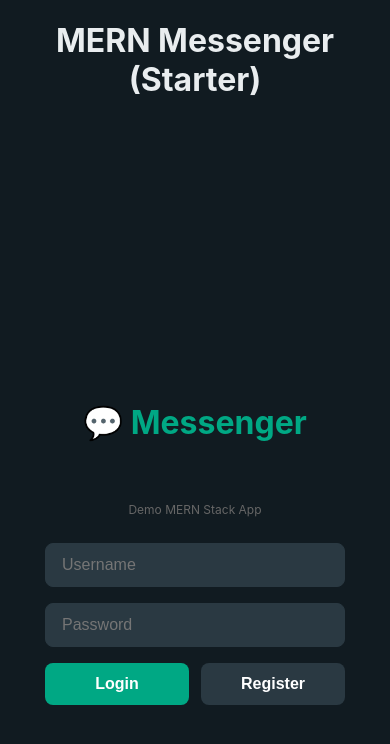
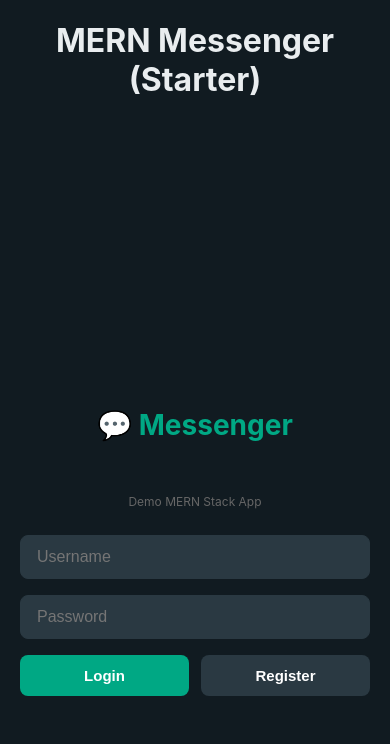
Before and after one commit to denisgerad/mern-messenger-starter, a React (Vite) app in the folder frontend/: page / in a window 390 px wide. Shown: the top 744 px of the page. Built offline with nearby package versions, Linux system fonts and the light colour scheme; no server answers.

Commit message:
modified for mobile and online status

```diff
--- a/frontend/src/components/ChatList.jsx
+++ b/frontend/src/components/ChatList.jsx
@@ -3,21 +3,27 @@ import Avatar from './Avatar'
 import { getFirstName } from '../utils/avatar'
 
 // Minimal chat list showing online users (from socket) with a demo fallback
-export default function ChatList({ onSelect, onlineUsers = [], selectedUser }){
+export default function ChatList({ onSelect, onlineUsers = [], selectedUser, currentUserId }){
 	const demo = [
 		{ id: 'conv:1', name: 'Alice' },
 		{ id: 'conv:2', name: 'Bob' }
 	]
 
+	// Filter out current user from online users
+	const filteredOnlineUsers = onlineUsers.filter(u => {
+		const id = u?.id || u
+		return id !== currentUserId
+	})
+
 	return (
 		<div className="chat-list">
 			<div className="chat-list-section-title">Online</div>
-			{onlineUsers.length === 0 && (
+			{filteredOnlineUsers.length === 0 && (
 				<div style={{padding:12, color:'#667781', fontSize: 14}}>
 					No users online
 				</div>
 			)}
-			{onlineUsers.map(u => {
+			{filteredOnlineUsers.map(u => {
 				const id = u?.id || u
 				const name = u?.username || id
 				const isSelected = selectedUser === id
--- a/frontend/src/pages/Chat.jsx
+++ b/frontend/src/pages/Chat.jsx
@@ -60,7 +60,7 @@ return (
 					</div>
 					<button className="logout-button" onClick={async () => { await logout(); navigate('/'); }}>Logout</button>
 				</div>
-<ChatList onSelect={setActiveConversation} onlineUsers={onlineUsers} selectedUser={activeConversation} />
+				<ChatList onSelect={setActiveConversation} onlineUsers={onlineUsers} selectedUser={activeConversation} currentUserId={user.id} />
 </aside>
 			<main className="main-chat">
 				<ChatWindow
--- a/frontend/src/styles.css
+++ b/frontend/src/styles.css
@@ -39,6 +39,7 @@ body{
 
 .login input {
   width: 300px;
+  max-width: 90vw;
   padding: 12px 16px;
   border: 1px solid #2a3942;
   border-radius: 8px;
@@ -410,6 +411,28 @@ body{
 
 /* Responsive Design */
 @media (max-width: 768px) {
+  .login {
+    padding: 20px;
+  }
+
+  .login h1 {
+    font-size: 28px;
+    margin-bottom: 24px;
+  }
+
+  .login input {
+    width: 100%;
+    max-width: none;
+  }
+
+  .login button {
+    font-size: 15px;
+  }
+
+  .login > div[style*="display: flex"] {
+    width: 100% !important;
+  }
+
   .sidebar {
     width: 100%;
     max-width: 100%;
```
